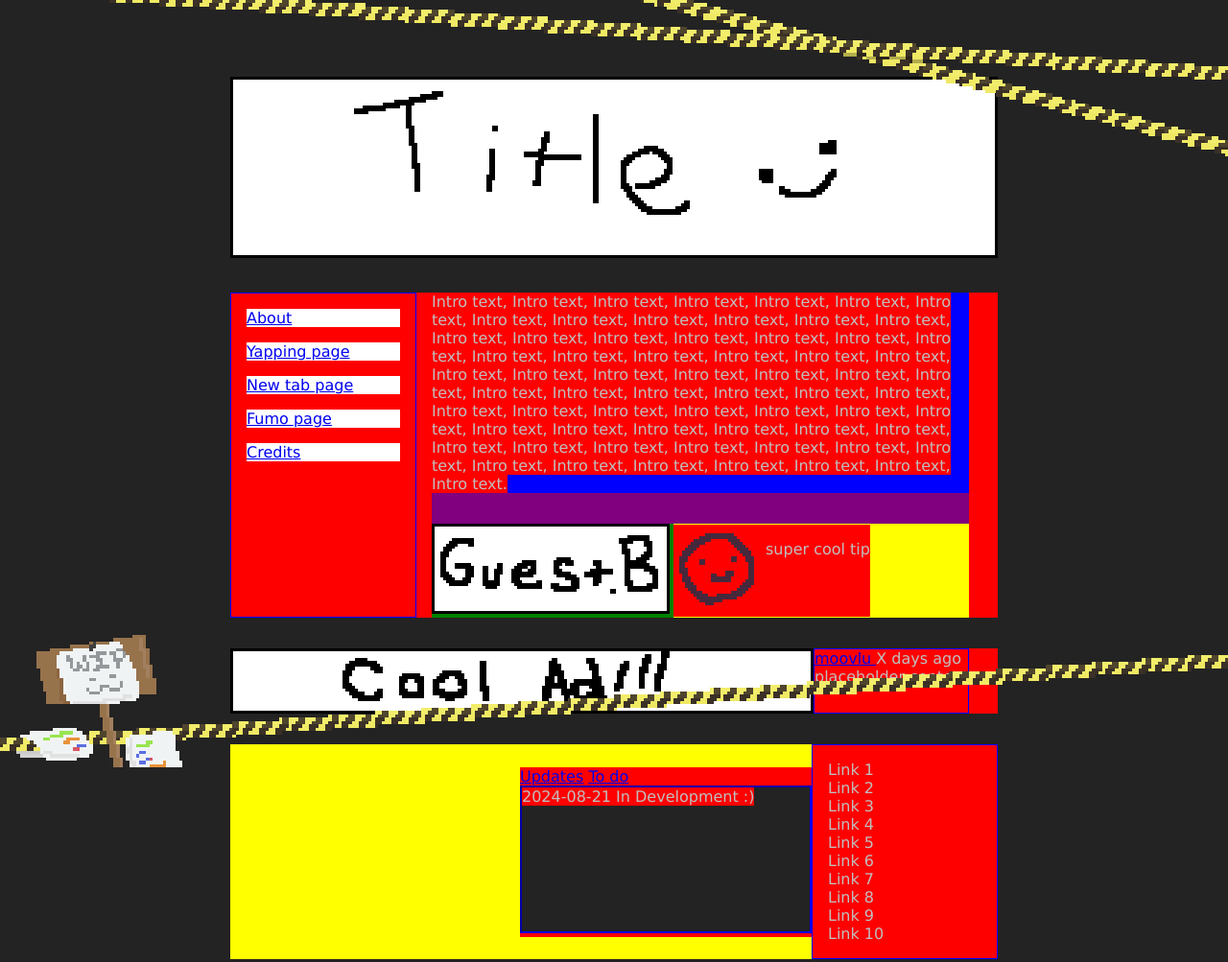
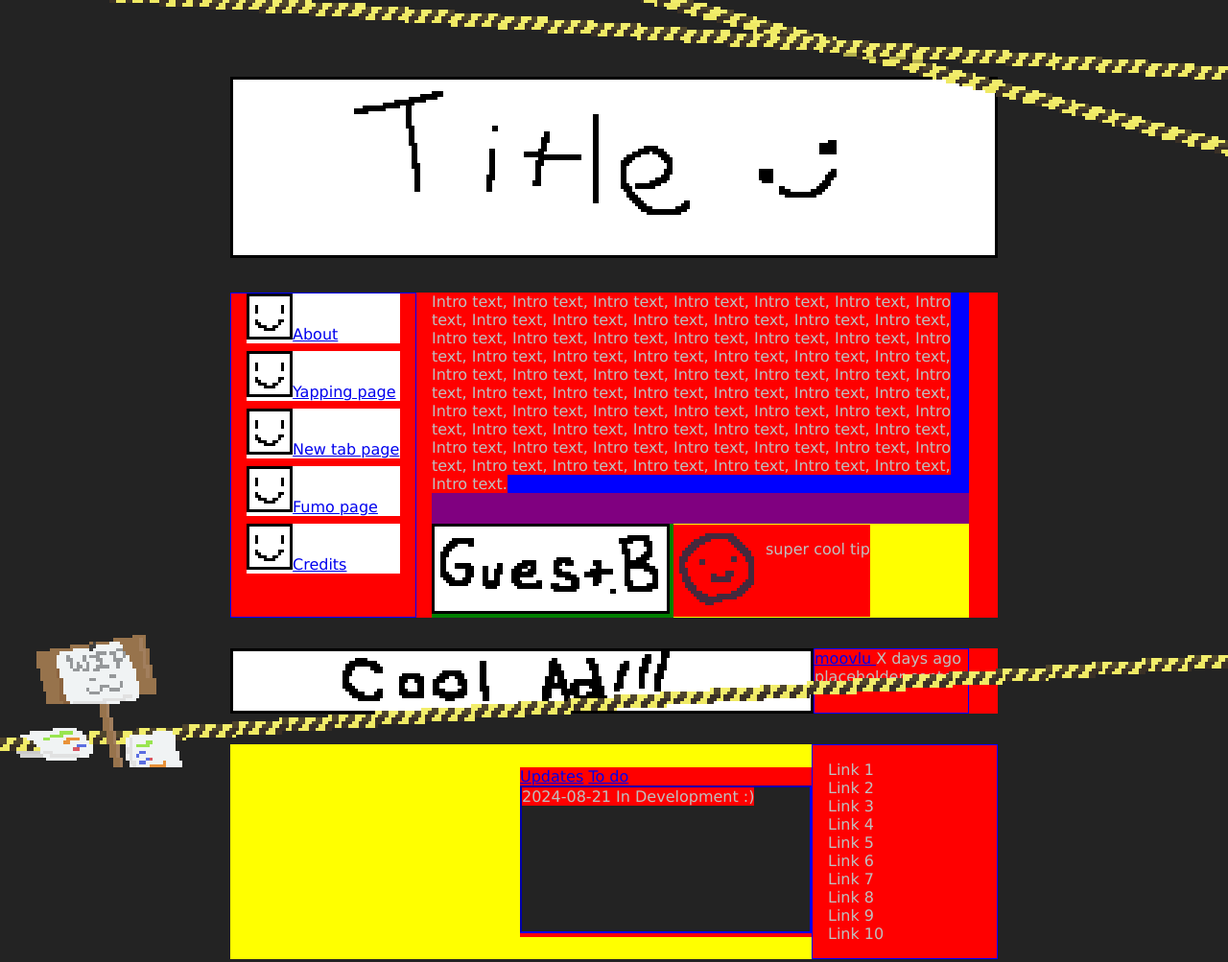
Before and after one commit to moovludev/my-site, a plain HTML site: page index.html in a window 1280 px wide. Shown: the whole page at 96% size. Drawn offline with Linux system fonts and the light colour scheme.

Commit message:
added images to navigation links

```diff
--- a/index.html
+++ b/index.html
@@ -16,11 +16,11 @@
             <nav>
                 <!-- Page Navigation Links -->
                 <ul>
-                    <li><a href="about.html">About</a></li>
-                    <li><a href="blog.html">Yapping page</a></li>
-                    <li><a href="newtab.html">New tab page</a></li>
-                    <li><a href="fumo.html">Fumo page</a></li>
-                    <li><a href="credits.html">Credits</a></li>
+                    <li><a href="about.html"><img src="images/nav_icon.png" class="image-nav pixelated">About</a></li>
+                    <li><a href="blog.html"><img src="images/nav_icon.png" class="image-nav pixelated">Yapping page</a></li>
+                    <li><a href="newtab.html"><img src="images/nav_icon.png" class="image-nav pixelated">New tab page</a></li>
+                    <li><a href="fumo.html"><img src="images/nav_icon.png" class="image-nav pixelated">Fumo page</a></li>
+                    <li><a href="credits.html"><img src="images/nav_icon.png" class="image-nav pixelated">Credits</a></li>
                 </ul>
             </nav>
 
--- a/styles/style.css
+++ b/styles/style.css
@@ -32,7 +32,8 @@ p {
 nav {
   border-style: solid;
   border-width: 0.1em;
-  padding: 1em;
+  padding-right: 1em;
+  padding-left: 1em;
   width: 10em;
   display: inline-block;
   ul {
@@ -43,7 +44,7 @@ nav {
   li a {
     display: block;
     background-color: #ffffff;
-    margin-bottom: 1em;
+    margin-bottom: 0.5em;
   }
 }
 
@@ -124,6 +125,9 @@ nav {
   margin-top: 5em;
   margin-bottom: 2em;
 }
+.image-nav {
+  width: 3em
+}
 .image-guestbook {
   width: 15.5em;
 }
```
